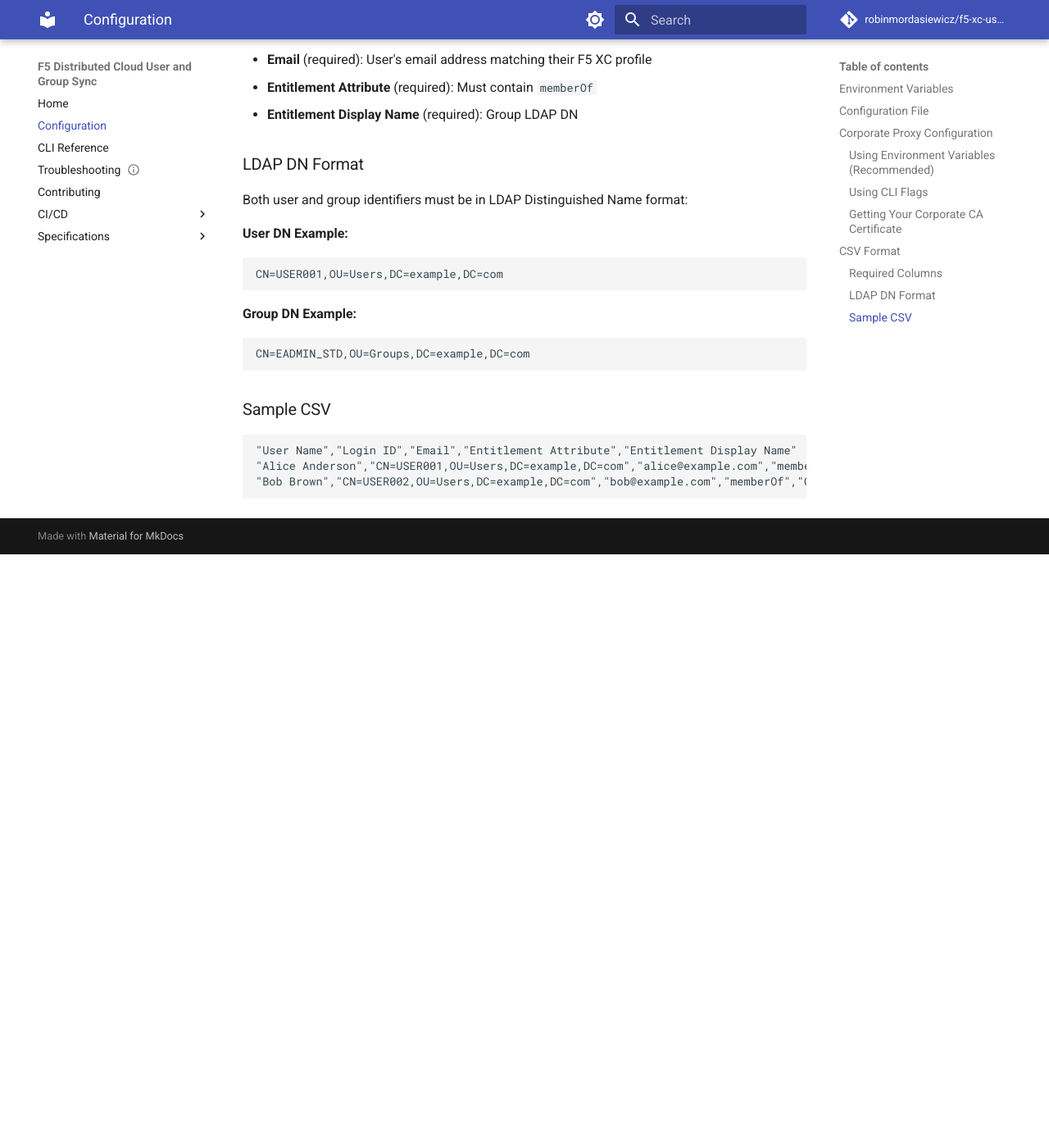
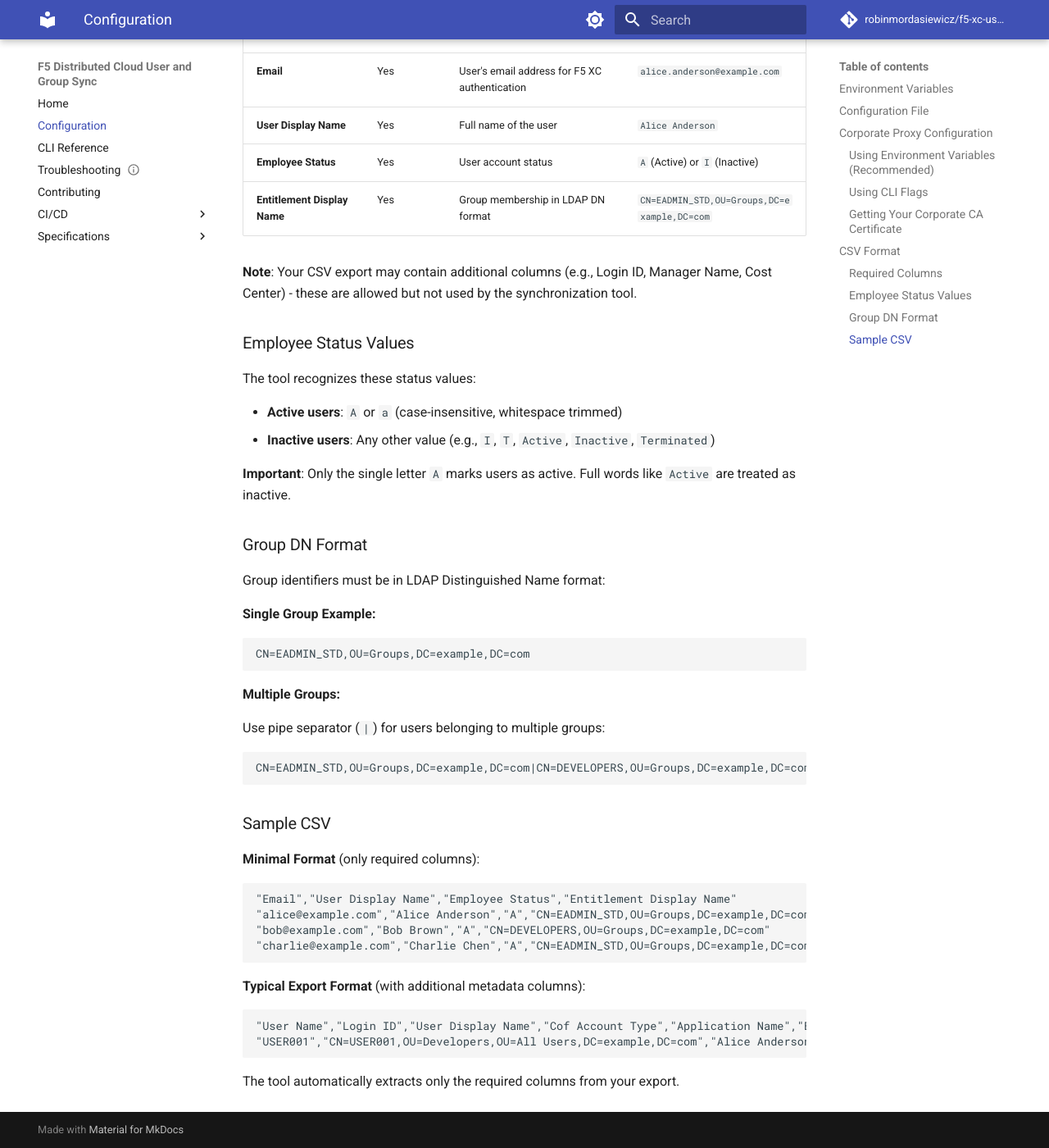
Before and after one commit to robinmordasiewicz/f5-xc-rbac, an MkDocs documentation site: the page built from docs/configuration.md, in a window 1280 px wide and 1400 px high, scrolled down 2587 px. Shown: the whole window at 82% size. Built offline with MkDocs 1.6.1 and Material for MkDocs 9.7.7, drawn with Linux system fonts in a browser that asks for light colours; comment, search, counter and statistics services are not loaded; before the commit the page ends 3263 px from its top, so only the background shows below that; some of the changed text lies outside the part shown.

Commit message:
docs: fix CSV format documentation to match actual implementation (#165)
Corrected CSV required columns documentation that was causing user confusion
and validation errors. The documented format did not match the actual tool
implementation.

**Changes:**
- Updated required columns to match actual implementation:
  - Email (required)
  - User Display Name (required)
  - Employee Status (required)
  - Entitlement Display Name (required)
- Removed incorrect columns (User Name, Login ID, Entitlement Attribute)
- Added Employee Status value clarification (only 'A' is active)
- Provided both minimal and full CSV export format examples
- Added example matching repository User-Database.csv file
- Clarified that extra columns are allowed but ignored

**Before:** Users got error "Missing required columns: {'Employee Status', 'User Display Name'}"
**After:** Documentation matches tool behavior, users can create valid CSV files

**Testing:**
- Verified minimal CSV format works correctly
- Verified repository User-Database.csv works correctly
- All documented examples validated against actual tool

Fixes #164

🤖 Generated with [Claude Code](https://claude.com/claude-code)

Co-authored-by: Claude <noreply@anthropic.com>

````diff
--- a/docs/configuration.md
+++ b/docs/configuration.md
@@ -99,34 +99,60 @@ For proxy troubleshooting, see [Troubleshooting Guide - Corporate Proxy](trouble
 
 ### Required Columns
 
-Your CSV must include these exact column headers:
+The tool extracts user and group data from CSV exports. Your CSV **must** include these four required columns (other columns are ignored):
 
-- **User Name** (optional): Display name for the user
-- **Login ID** (required): LDAP Distinguished Name in DN format
-- **Email** (required): User's email address matching their F5 XC profile
-- **Entitlement Attribute** (required): Must contain `memberOf`
-- **Entitlement Display Name** (required): Group LDAP DN
+| Column | Required | Description | Example Value |
+|--------|----------|-------------|---------------|
+| **Email** | Yes | User's email address for F5 XC authentication | `alice.anderson@example.com` |
+| **User Display Name** | Yes | Full name of the user | `Alice Anderson` |
+| **Employee Status** | Yes | User account status | `A` (Active) or `I` (Inactive) |
+| **Entitlement Display Name** | Yes | Group membership in LDAP DN format | `CN=EADMIN_STD,OU=Groups,DC=example,DC=com` |
 
-### LDAP DN Format
+**Note**: Your CSV export may contain additional columns (e.g., Login ID, Manager Name, Cost Center) - these are allowed but not used by the synchronization tool.
 
-Both user and group identifiers must be in LDAP Distinguished Name format:
+### Employee Status Values
 
-**User DN Example:**
+The tool recognizes these status values:
 
-```text
-CN=USER001,OU=Users,DC=example,DC=com
-```
+- **Active users**: `A` or `a` (case-insensitive, whitespace trimmed)
+- **Inactive users**: Any other value (e.g., `I`, `T`, `Active`, `Inactive`, `Terminated`)
 
-**Group DN Example:**
+**Important**: Only the single letter `A` marks users as active. Full words like `Active` are treated as inactive.
+
+### Group DN Format
+
+Group identifiers must be in LDAP Distinguished Name format:
+
+**Single Group Example:**
 
 ```text
 CN=EADMIN_STD,OU=Groups,DC=example,DC=com
 ```
 
+**Multiple Groups:**
+
+Use pipe separator (`|`) for users belonging to multiple groups:
+
+```text
+CN=EADMIN_STD,OU=Groups,DC=example,DC=com|CN=DEVELOPERS,OU=Groups,DC=example,DC=com
+```
+
 ### Sample CSV
 
+**Minimal Format** (only required columns):
+
 ```csv
-"User Name","Login ID","Email","Entitlement Attribute","Entitlement Display Name"
-"Alice Anderson","CN=USER001,OU=Users,DC=example,DC=com","alice@example.com","memberOf","CN=EADMIN_STD,OU=Groups,DC=example,DC=com"
-"Bob Brown","CN=USER002,OU=Users,DC=example,DC=com","bob@example.com","memberOf","CN=EADMIN_STD,OU=Groups,DC=example,DC=com"
+"Email","User Display Name","Employee Status","Entitlement Display Name"
+"alice@example.com","Alice Anderson","A","CN=EADMIN_STD,OU=Groups,DC=example,DC=com"
+"bob@example.com","Bob Brown","A","CN=DEVELOPERS,OU=Groups,DC=example,DC=com"
+"charlie@example.com","Charlie Chen","A","CN=EADMIN_STD,OU=Groups,DC=example,DC=com|CN=DEVELOPERS,OU=Groups,DC=example,DC=com"
 ```
+
+**Typical Export Format** (with additional metadata columns):
+
+```csv
+"User Name","Login ID","User Display Name","Cof Account Type","Application Name","Entitlement Attribute","Entitlement Display Name","Related Application","Sox","Job Level ","Job Title","Created Date","Account Locker","Employee Status","Email","Cost Center","Finc Level 4","Manager EID","Manager Name","Manager Email"
+"USER001","CN=USER001,OU=Developers,OU=All Users,DC=example,DC=com","Alice Anderson","User","Active Directory","memberOf","CN=EADMIN_STD,OU=Groups,DC=example,DC=com","Example App","true","50","Lead Software Engineer","2025-09-23 00:00:00","0","A","alice.anderson@example.com","IT Infrastructure","Network Engineering","MGR001","David Wilson","David.Wilson@example.com"
+```
+
+The tool automatically extracts only the required columns from your export.
````
